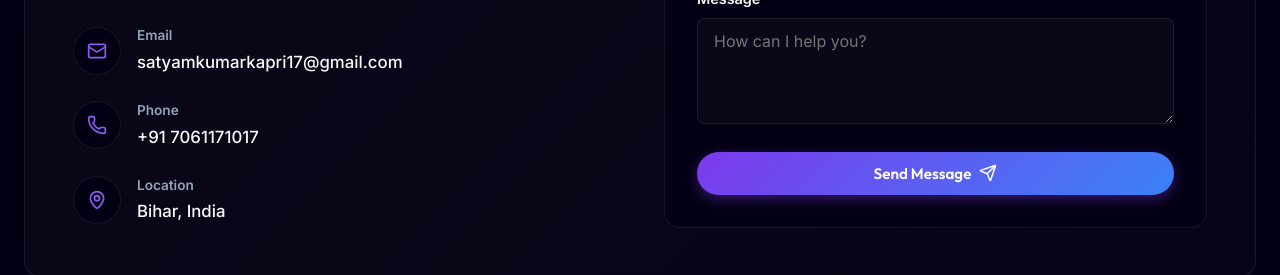
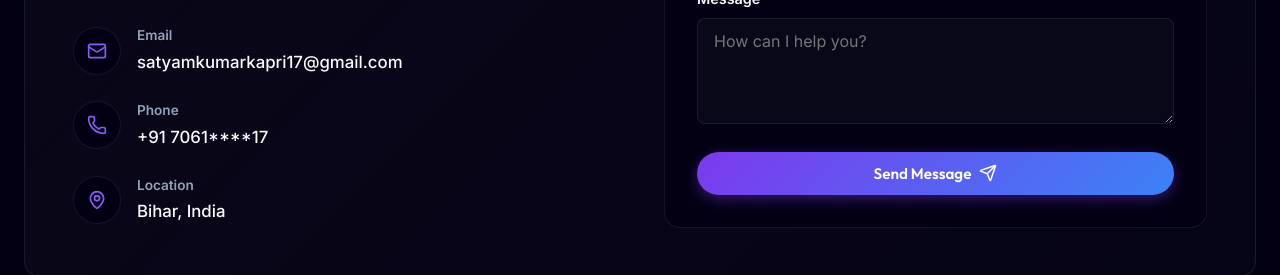
Before and after one commit to satyamkumarkapri/SatyamKapriPortfolio, a React (Vite) app: page / in a window 1280 px wide. Shown: the part 9940-10215 px from the top of the page. Built offline with nearby package versions, Linux system fonts and the light colour scheme.

Commit message:
feat: mask phone number digits for privacy in portfolio and resume

```diff
--- a/public/resume.html
+++ b/public/resume.html
@@ -105,7 +105,7 @@
         <div class="header">
             <div class="name">SATYAM KUMAR KAPRI</div>
             <div class="contact-info">
-                +91 7061171017 |
+                +91 7061****17 |
                 <a href="mailto:satyamkumarkapri17@gmail.com">satyamkumarkapri17@gmail.com</a> |
                 <a href="https://linkedin.com/in/satyamkumarkapri" target="_blank">LinkedIn</a> |
                 <a href="https://github.com/satyamkumarkapri" target="_blank">GitHub</a>
--- a/src/components/CTA.tsx
+++ b/src/components/CTA.tsx
@@ -32,7 +32,7 @@ const CTA: React.FC = () => {
                 </div>
                 <div>
                   <div className="contact-label">Phone</div>
-                  <a href="tel:+917061171017" className="contact-link">+91 7061171017</a>
+                  <a href="tel:+917061171017" className="contact-link">+91 7061****17</a>
                 </div>
               </div>
 
--- a/src/components/Chatbot.tsx
+++ b/src/components/Chatbot.tsx
@@ -105,7 +105,7 @@ const Chatbot: React.FC = () => {
     // Contact & Hire
     if (q.includes('contact') || q.includes('hire') || q.includes('email') || q.includes('phone') || q.includes('reach') || q.includes('job') || q.includes('internship') || q.includes('call')) {
       return {
-        text: "Satyam is actively open to Software Engineering roles, AI/ML opportunities, internships, and collaborative projects!\n\n📬 Direct Contact:\n• Email: satyamkumarkapri17@gmail.com\n• Phone: +91 7061171017\n• Location: Bihar, India\n• LinkedIn: linkedin.com/in/satyamkumarkapri\n• GitHub: github.com/satyamkumarkapri",
+        text: "Satyam is actively open to Software Engineering roles, AI/ML opportunities, internships, and collaborative projects!\n\n📬 Direct Contact:\n• Email: satyamkumarkapri17@gmail.com\n• Phone: +91 7061****17\n• Location: Bihar, India\n• LinkedIn: linkedin.com/in/satyamkumarkapri\n• GitHub: github.com/satyamkumarkapri",
         links: [
           { label: 'Open Contact Form', url: '#contact' },
           { label: 'LinkedIn Profile', url: 'https://linkedin.com/in/satyamkumarkapri' }
--- a/src/components/TerminalWidget.tsx
+++ b/src/components/TerminalWidget.tsx
@@ -35,7 +35,7 @@ const TerminalWidget: React.FC = () => {
         output = '• HealthNet (Hospital Management Platform)\n• PhonePe Payment System (System Design & OOP)\n• Intelligent Healthcare Backend';
         break;
       case 'contact':
-        output = 'Email: satyamkumarkapri17@gmail.com | Phone: +91 7061171017 | GitHub: github.com/satyamkumarkapri';
+        output = 'Email: satyamkumarkapri17@gmail.com | Phone: +91 7061****17 | GitHub: github.com/satyamkumarkapri';
         break;
       case 'clear':
         setTerminalHistory([]);
```
